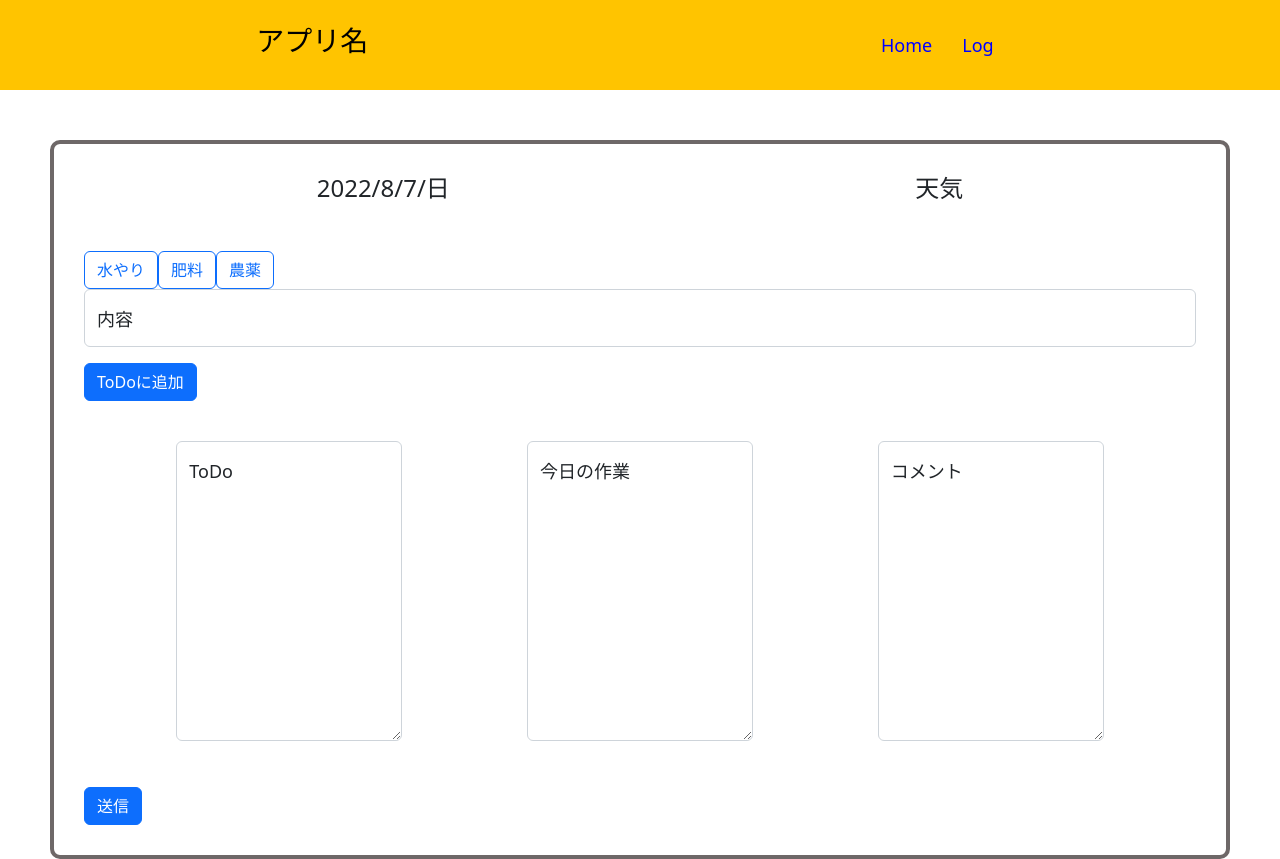
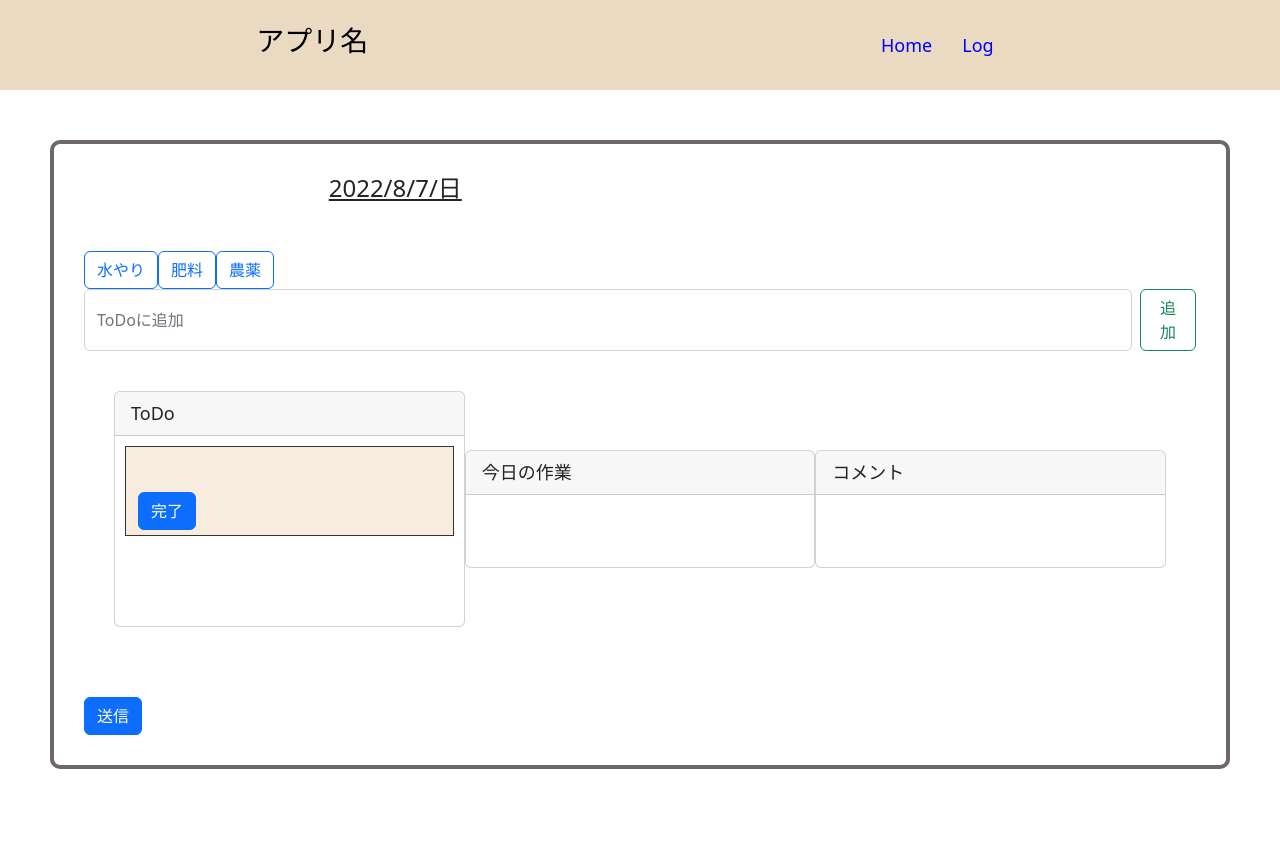
Before and after one commit to omura-chisae/personal-development, a React (Create React App) app: page / in a window 1280 px wide. Built offline with nearby package versions, Linux system fonts and the light colour scheme; no server answers.

Commit message:
ToDo追加

```diff
--- a/src/App.tsx
+++ b/src/App.tsx
@@ -1,7 +1,7 @@
 import React from "react";
 
 import { BrowserRouter, Route, Routes, Link } from "react-router-dom";
-import { Header } from "./props/Heder";
+import { Header } from "./props/organisms/Heder";
 
 import "./style.css";
 
--- a/src/props/hooks/useWeather.ts
+++ b/src/props/hooks/useWeather.ts
@@ -4,7 +4,7 @@ import { ThemeConsumer } from "react-bootstrap/esm/ThemeProvider";
 
 // type Weather ={}
 
-export const useWeather = () => {
+const useWeather = () => {
   const [loading, setLoading] = useState(false);
   const [weathers, setWeathers] = useState();
 
--- /dev/null
+++ b/src/props/organisms/IncompleteTodo.tsx
@@ -0,0 +1,39 @@
+import { FC, memo } from "react";
+import { Button, Card, Col, Container, Row } from "react-bootstrap";
+import CardHeader from "react-bootstrap/esm/CardHeader";
+
+type Props = {
+  // onClickComplete: () => void;
+  todos: any;
+};
+
+export const IncompleteTodo: FC<Props> = memo((props) => {
+  const { todos } = props;
+
+  return (
+    <Card style={{ height: "100%", width: "100%" }}>
+      <CardHeader>ToDo</CardHeader>
+      <Card.Body style={{ padding: "10px" }}>
+        <Container>
+          <Row
+            className="todoContainer"
+            // style={{
+            //   backgroundColor: "#F7ECDE",
+            // }}
+          >
+            {todos.map((todo: any, index: any) => {
+              return (
+                <div key={todo} className="list-row">
+                  <Col>{todo}</Col>
+                  <Button>完了</Button>
+                </div>
+              );
+            })}
+
+            {/* onClick={onClickComplete} */}
+          </Row>
+        </Container>
+      </Card.Body>
+    </Card>
+  );
+});
--- a/src/props/pages/Home.tsx
+++ b/src/props/pages/Home.tsx
@@ -1,6 +1,16 @@
 import axios from "axios";
-import { memo, VFC } from "react";
-import { Button, FloatingLabel, Form } from "react-bootstrap";
+import { memo, useState, VFC } from "react";
+import {
+  Button,
+  Card,
+  Col,
+  Container,
+  FloatingLabel,
+  Form,
+  Row,
+} from "react-bootstrap";
+import CardHeader from "react-bootstrap/esm/CardHeader";
+import { IncompleteTodo as IncompleteTodo } from "../organisms/IncompleteTodo";
 
 const today = new Date();
 const dayOfWeek = today.getDay();
@@ -14,74 +24,68 @@ const date =
   "/" +
   dayOfWeekStr;
 
-window.onload = (event) => {
-  console.log("天気取得");
+var weather = "";
 axios
   .get("https://www.jma.go.jp/bosai/forecast/data/forecast/130000.json")
   .then((res) => {
-      console.log(res.data[0].timeSeries[0].areas[0].area.name);
-      console.log(res.data[0].timeSeries[0].areas[0].weathers[1]);
+    // console.log(res.data[0].timeSeries[0].areas[0].area.name);
+    // console.log(res.data[0].timeSeries[0].areas[0].weathers[1]);
+    weather = res.data[0].timeSeries[0].areas[0].weathers[0];
   }) //アクセス成功
   .catch((err) => console.log(err)); //エラー
-};
 
 export const Home = memo(() => {
+  const [todoText, setTodoText] = useState("");
+  const [incompleteTodos, setIncompleteTodos] = useState([""]);
+
+  const onClickTodoAdd = () => {
+    if (todoText === "") return;
+    const newTodos = [...incompleteTodos, todoText];
+    setIncompleteTodos(newTodos);
+    setTodoText("");
+  };
+  const onChangeTodoText = (event: any) => setTodoText(event.target.value);
+
   return (
     <>
       <div className="inputArea">
         <div className="dateAndWeather">
+          <u>
             <h4>{date}</h4>
-          <h4>天気</h4>
+            <h4>{weather}</h4>
+          </u>
         </div>
 
         <div className="input">
           <Button variant="outline-primary">水やり</Button>
           <Button variant="outline-primary">肥料</Button>
           <Button variant="outline-primary">農薬</Button>
-          <FloatingLabel
-            controlId="floatingInput"
-            label="内容"
-            className="mb-3"
-          >
-            <Form.Control type="email" placeholder="name@example.com" />
-          </FloatingLabel>
-          <Button>ToDoに追加</Button>
+
+          <Form className="d-flex">
+            <Form.Control
+              type="content"
+              placeholder="ToDoに追加"
+              className="me-2"
+              aria-label="Search"
+              value={todoText}
+              onChange={onChangeTodoText}
+            />
+            <Button variant="outline-success" onClick={onClickTodoAdd}>
+              追加
+            </Button>
+          </Form>
         </div>
 
         <div className="textBoxs">
-          <FloatingLabel
-            controlId="floatingTextarea"
-            label="ToDo"
-            className="mb-3"
-          >
-            <Form.Control
-              as="textarea"
-              placeholder="Leave a comment here"
-              style={{ height: "300px" }}
-            />
-          </FloatingLabel>
-          <FloatingLabel
-            controlId="floatingTextarea"
-            label="今日の作業"
-            className="mb-3"
-          >
-            <Form.Control
-              as="textarea"
-              placeholder="Leave a comment here"
-              style={{ height: "300px" }}
-            />
-          </FloatingLabel>
-          <FloatingLabel
-            controlId="floatingTextarea"
-            label="コメント"
-            className="mb-3"
-          >
-            <Form.Control
-              as="textarea"
-              placeholder="Leave a comment here"
-              style={{ height: "300px" }}
-            />
-          </FloatingLabel>
+          <IncompleteTodo todos={incompleteTodos} />
+          <Card style={{ height: "100%", width: "100%" }}>
+            <CardHeader>今日の作業</CardHeader>
+            <Card.Body></Card.Body>
+          </Card>
+          <Card style={{ height: "100%", width: "100%" }}>
+            <CardHeader>コメント</CardHeader>
+            <Card.Body></Card.Body>
+          </Card>
         </div>
         <Button className="sendButton">送信</Button>
       </div>
--- a/src/props/pages/Log.tsx
+++ b/src/props/pages/Log.tsx
@@ -29,22 +29,23 @@ export const Log = memo(() => {
         <tbody>
           <tr>
             <td>
-              <button onClick={onClickLow}>ai</button>
+              <button onClick={onClickLow}>Modal</button>
             </td>
-            <td>Mark</td>
-            <td>Otto</td>
-            <td>@mdo</td>
+            <td>8/15</td>
+            <td>晴れ</td>
+            <td>テスト</td>
           </tr>
           <tr>
             <td>2</td>
-            <td>Jacob</td>
-            <td>Thornton</td>
-            <td>@fat</td>
+            <td>8/16</td>
+            <td>晴れ</td>
+            <td>テスト</td>
           </tr>
           <tr>
             <td>3</td>
-            <td colSpan={2}>Larry the Bird</td>
-            <td>@twitter</td>
+            <td>8/17</td>
+            <td>晴れ</td>
+            <td>テスト</td>
           </tr>
         </tbody>
       </Table>
--- a/src/style.css
+++ b/src/style.css
@@ -2,6 +2,7 @@
   width: 100%;
   height: 100vh;
   font-size: 18px;
+  /* background-color: #f7ecde; */
 }
 div {
   margin-bottom: 40px;
@@ -12,7 +13,7 @@ header {
   display: flex;
   justify-content: space-around;
   align-items: center;
-  background-color: rgb(255, 196, 0);
+  background-color: #e9dac1;
   color: black;
   /* position: fixed; */
   width: 100%;
@@ -52,9 +53,10 @@ nav ul li a:hover {
   margin: 50px;
   border-radius: 10px;
   padding: 30px;
+  background-color: white;
 }
 
-.dateAndWeather {
+.dateAndWeather u {
   display: flex;
   justify-content: space-around;
   align-items: center;
@@ -85,3 +87,13 @@ FloatingLabel Form.Control {
 }
 
 /* Logスタイル */
+.todoContainer {
+  border-color: black;
+}
+
+.list-row {
+  border: 1px solid #333;
+  margin: 0;
+  background-color: #f7ecde;
+  padding: 5px;
+}
```
Also changed, not shown: src/props/organisms/Heder.tsx (renamed from src/props/Heder.tsx). Lines whose indentation alone changed are shown as unchanged.
